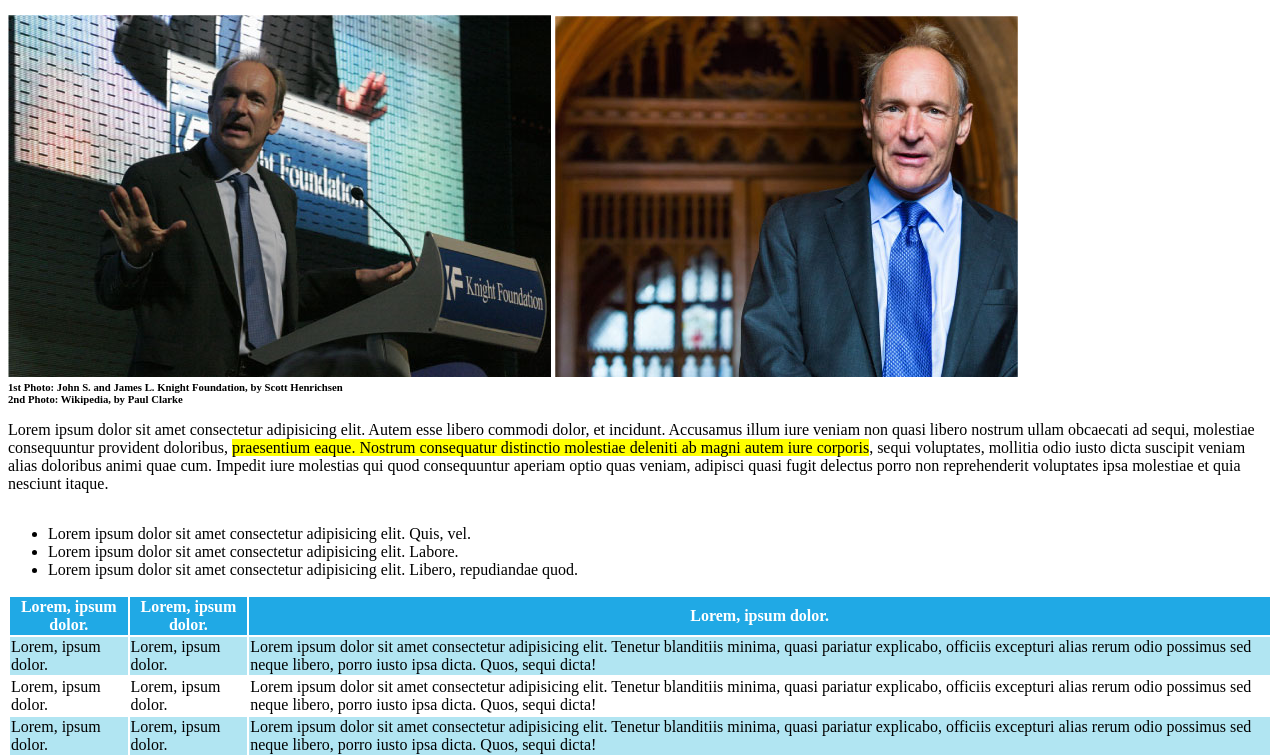
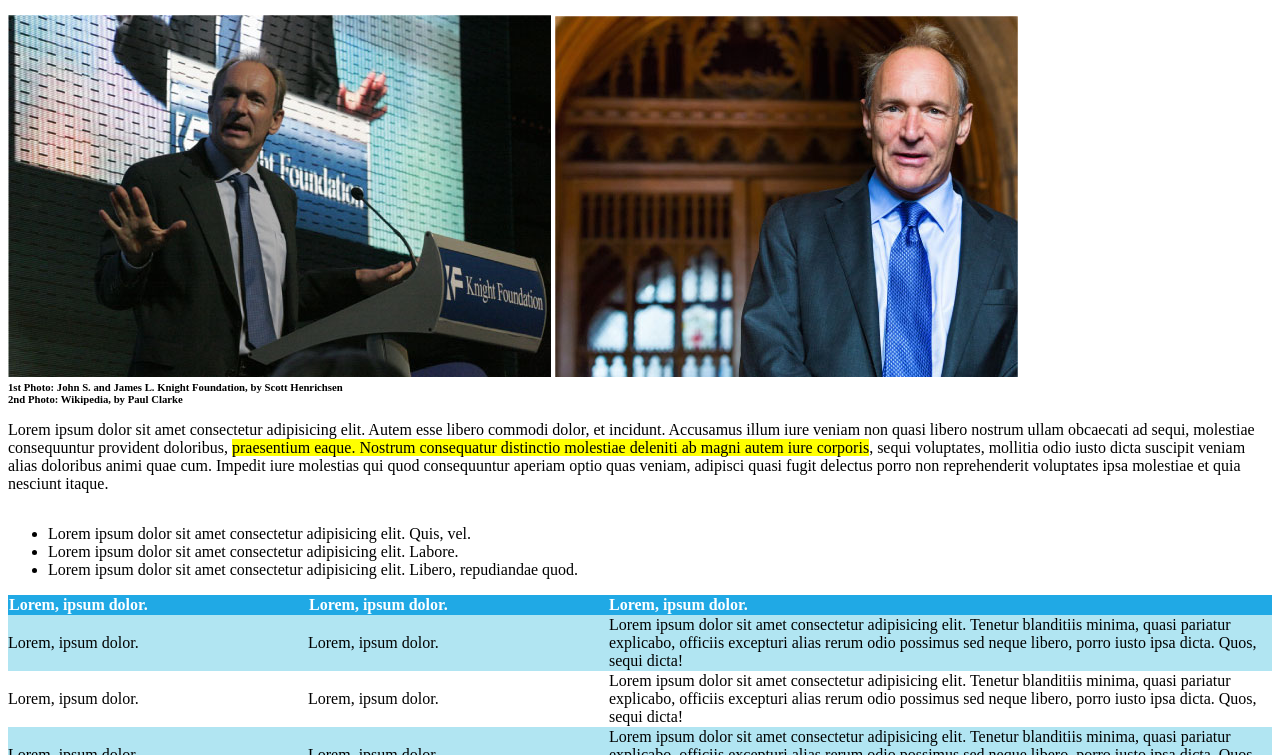
Before and after one commit to peppe-p/html-css-booleaner, a plain HTML site: page index.html in a window 1280 px wide. Shown: the part 197-952 px from the top of the page. Drawn offline with Linux system fonts and the light colour scheme.

Commit message:
complete table

```diff
--- a/css/style.css
+++ b/css/style.css
@@ -24,6 +24,21 @@ h5 {
     margin-bottom: 20px;
 }
 
+table, thead, tbody {
+    border-collapse: collapse;
+    text-align: left;
+
+}
+
+td.space {
+    padding: 10px 0 10px 0;
+    width: 300px;
+}
+
+table {
+    width: 100%;
+}
+
 thead {
     background-color: #20a9e5;
     color: white;
--- a/index.html
+++ b/index.html
@@ -53,18 +53,18 @@
             </thead>
             <tbody>
                 <tr class="riga-azzurra">
-                    <td>Lorem, ipsum dolor.</td>
-                    <td>Lorem, ipsum dolor.</td>
+                    <td class="space">Lorem, ipsum dolor.</td>
+                    <td class="space">Lorem, ipsum dolor.</td>
                     <td>Lorem ipsum dolor sit amet consectetur adipisicing elit. Tenetur blanditiis minima, quasi pariatur explicabo, officiis excepturi alias rerum odio possimus sed neque libero, porro iusto ipsa dicta. Quos, sequi dicta!</td>
                 </tr>
                 <tr>
-                        <td>Lorem, ipsum dolor.</td>
-                        <td>Lorem, ipsum dolor.</td>
+                        <td class="space">Lorem, ipsum dolor.</td>
+                        <td class="space">Lorem, ipsum dolor.</td>
                         <td>Lorem ipsum dolor sit amet consectetur adipisicing elit. Tenetur blanditiis minima, quasi pariatur explicabo, officiis excepturi alias rerum odio possimus sed neque libero, porro iusto ipsa dicta. Quos, sequi dicta!</td>
                 </tr>
                 <tr class="riga-azzurra">
-                        <td>Lorem, ipsum dolor.</td>
-                        <td>Lorem, ipsum dolor.</td>
+                        <td class="space">Lorem, ipsum dolor.</td>
+                        <td class="space">Lorem, ipsum dolor.</td>
                         <td>Lorem ipsum dolor sit amet consectetur adipisicing elit. Tenetur blanditiis minima, quasi pariatur explicabo, officiis excepturi alias rerum odio possimus sed neque libero, porro iusto ipsa dicta. Quos, sequi dicta!</td>
                 </tr>
             </tbody>
```
